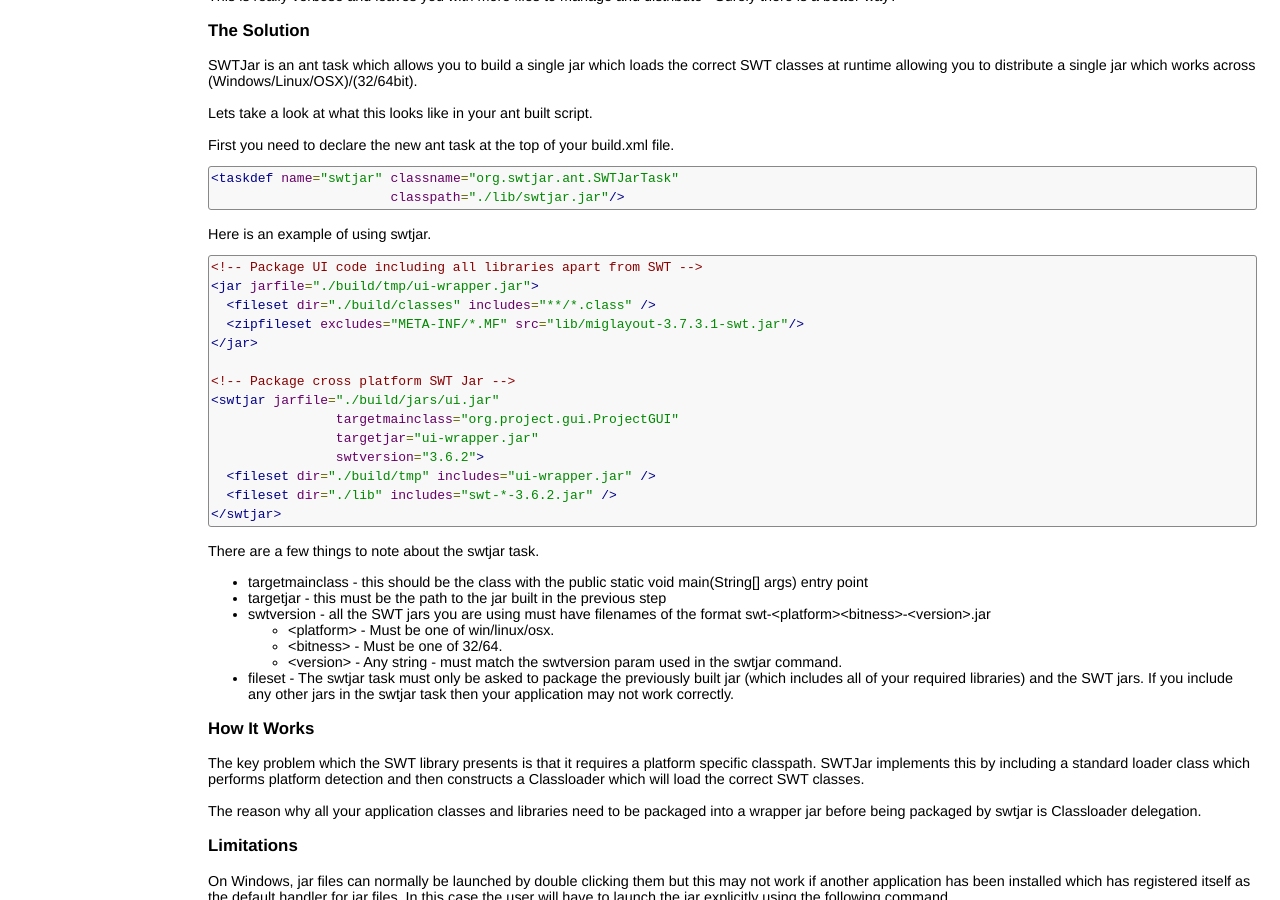
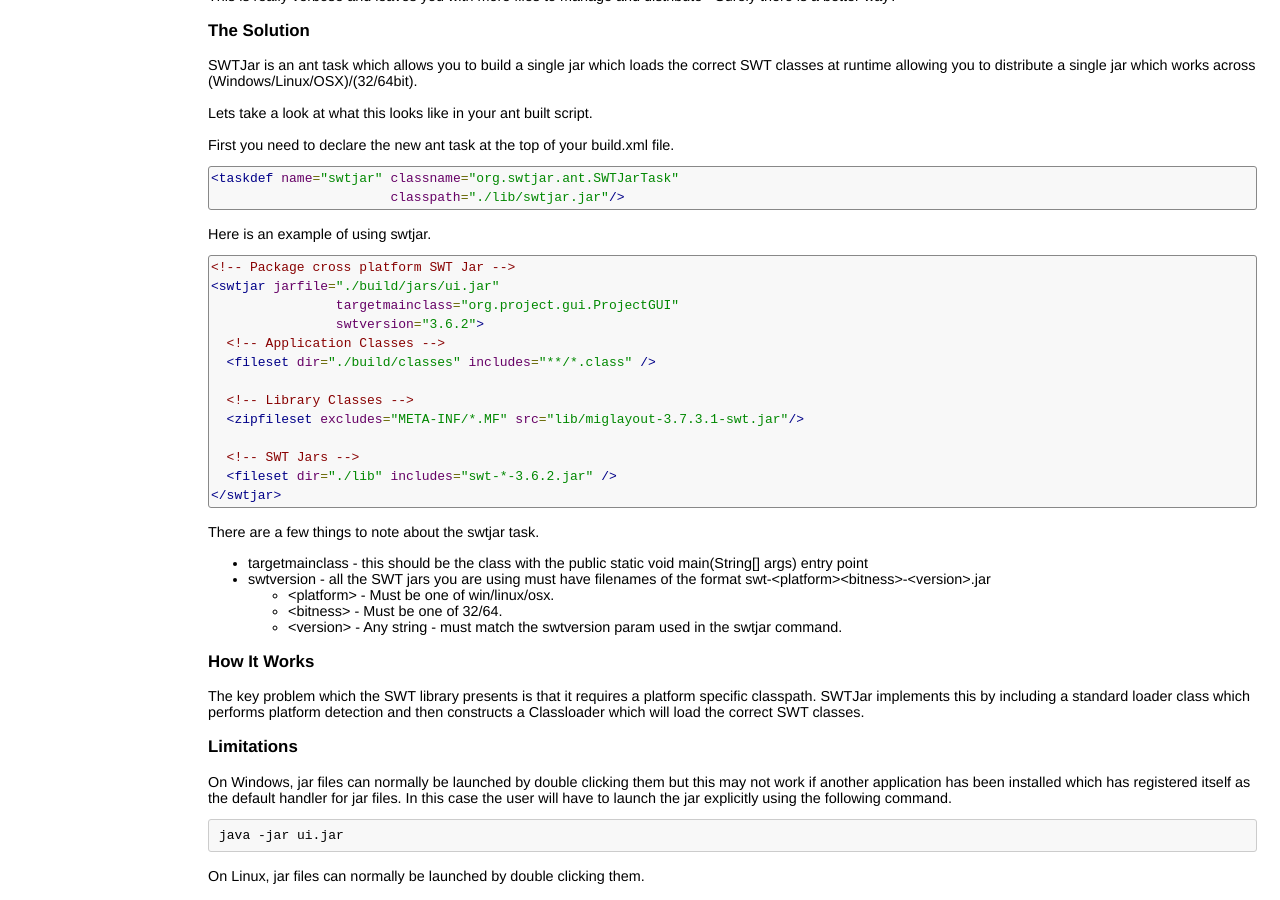
Before and after one commit to mchr3k/swtjar, a Jekyll site: the page built from index.html, in a window 1280 px wide and 900 px high, scrolled down 573 px. Built offline with Jekyll 4.4.1, drawn with Linux system fonts in a browser that asks for light colours.

Commit message:
Fix site content

```diff
--- a/index.html
+++ b/index.html
@@ -52,18 +52,17 @@ at runtime allowing you to distribute a single jar which works across (Windows/L
 <p>Here is an example of using swtjar.
 
 <pre class="prettyprint lang-xml">
-&lt;!-- Package UI code including all libraries apart from SWT --&gt;
-&lt;jar jarfile="./build/tmp/ui-wrapper.jar"&gt;
-  &lt;fileset dir="./build/classes" includes="**/*.class" /&gt;
-  &lt;zipfileset excludes="META-INF/*.MF" src="lib/miglayout-3.7.3.1-swt.jar"/&gt;
-&lt;/jar&gt;
-
 &lt;!-- Package cross platform SWT Jar --&gt;
 &lt;swtjar jarfile="./build/jars/ui.jar"
 		targetmainclass="org.project.gui.ProjectGUI"
-		targetjar="ui-wrapper.jar"
 		swtversion="3.6.2"&gt;
-  &lt;fileset dir="./build/tmp" includes="ui-wrapper.jar" /&gt;
+  &lt;!-- Application Classes --&gt;
+  &lt;fileset dir="./build/classes" includes="**/*.class" /&gt;
+
+  &lt;!-- Library Classes --&gt;
+  &lt;zipfileset excludes="META-INF/*.MF" src="lib/miglayout-3.7.3.1-swt.jar"/&gt;
+
+  &lt;!-- SWT Jars --&gt;
   &lt;fileset dir="./lib" includes="swt-*-3.6.2.jar" /&gt;
 &lt;/swtjar&gt;
 </pre>
@@ -71,15 +70,12 @@ at runtime allowing you to distribute a single jar which works across (Windows/L
 <p>There are a few things to note about the swtjar task.
 <ul>
 <li>targetmainclass - this should be the class with the public static void main(String[] args) entry point
-<li>targetjar - this must be the path to the jar built in the previous step
 <li>swtversion - all the SWT jars you are using must have filenames of the format swt-&lt;platform&gt;&lt;bitness&gt;-&lt;version&gt;.jar
 <ul>
 <li>&lt;platform&gt; - Must be one of win/linux/osx.
 <li>&lt;bitness&gt; - Must be one of 32/64.
 <li>&lt;version&gt; - Any string - must match the swtversion param used in the swtjar command.
 </ul>
-<li>fileset - The swtjar task must only be asked to package the previously built jar (which includes all of your required libraries) and
-    the SWT jars. If you include any other jars in the swtjar task then your application may not work correctly.
 </ul>
 
 <h3>How It Works</h3>
@@ -87,9 +83,6 @@ at runtime allowing you to distribute a single jar which works across (Windows/L
 <p>The key problem which the SWT library presents is that it requires a platform specific classpath. SWTJar implements
 this by including a standard loader class which performs platform detection and then constructs a Classloader which will load
 the correct SWT classes.
-
-<p>The reason why all your application classes and libraries need to be packaged into a wrapper jar before being
-packaged by swtjar is Classloader delegation.
 
 <h3>Limitations</h3>
 
```
